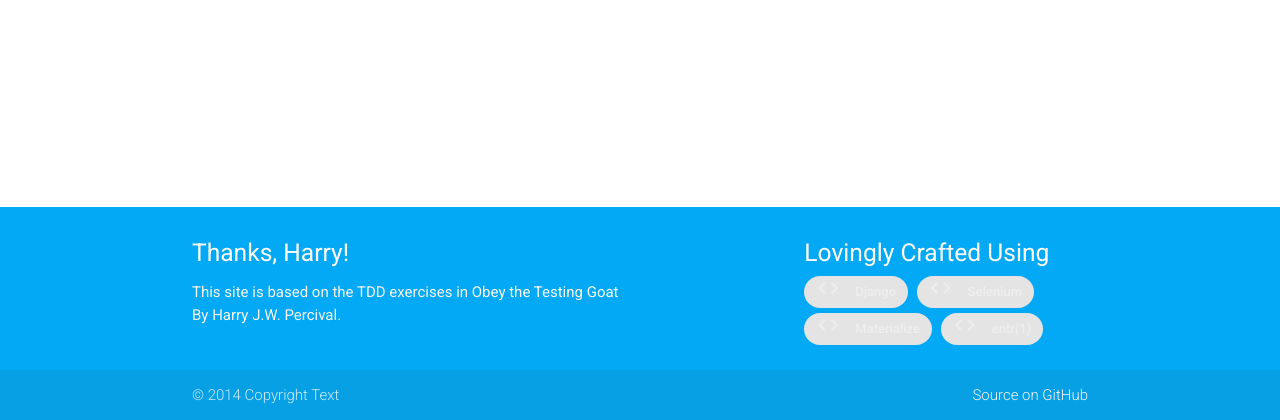
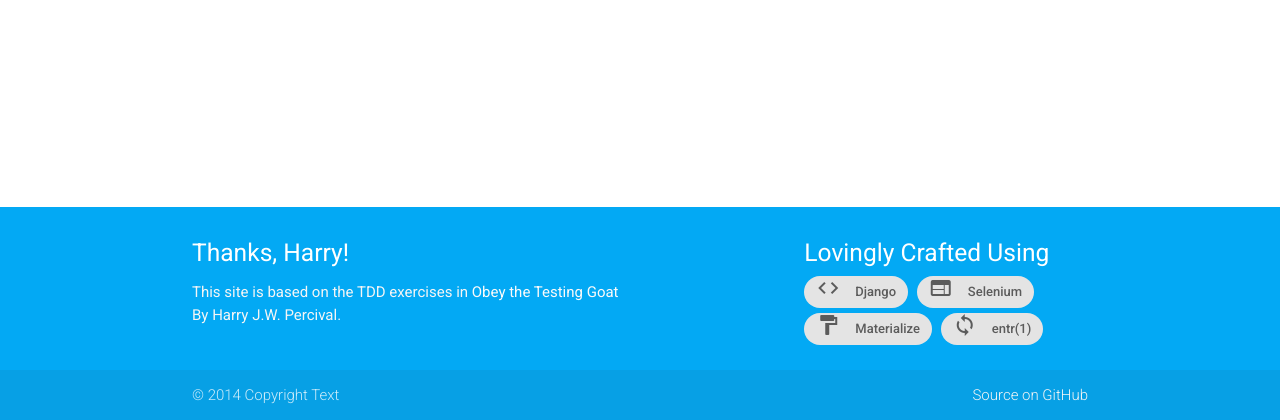
Before and after one commit to PeppyHare/python-tdd-book, a Django app: page / in a window 1280 px wide. Shown: the part 380-800 px from the top of the page. Run offline with Django 3.2, Linux system fonts and the light colour scheme.

Commit message:
Playing around with page styling and css

```diff
--- a/django/lists/templates/base.html
+++ b/django/lists/templates/base.html
@@ -102,10 +102,10 @@
                 </div>
                 <div class="col l4 offset-l2 s12">
                 <h5 class="white-text">Lovingly Crafted Using</h5>
-                <a class="grey-text text-lighten-3 chip" href="https://www.djangoproject.com/"><i class="material-icons left">code</i>Django</a>
-                <a class="grey-text text-lighten-3 chip" href="https://www.seleniumhq.org/"><i class="material-icons left">code</i>Selenium</a>
-                <a class="grey-text text-lighten-3 chip" href="http://materializecss.com/"><i class="material-icons left">code</i>Materialize</a>
-                <a class="grey-text text-lighten-3 chip" href="http://entrproject.org/"><i class="material-icons left">code</i>entr(1)</a>
+                <a class="chip" href="https://www.djangoproject.com/"><i class="material-icons left">code</i>Django</a>
+                <a class="chip" href="https://www.seleniumhq.org/"><i class="material-icons left">web</i>Selenium</a>
+                <a class="chip" href="http://materializecss.com/"><i class="material-icons left">format_paint</i>Materialize</a>
+                <a class="chip" href="http://entrproject.org/"><i class="material-icons left">sync</i>entr(1)</a>
                 </ul>
             </div>
             </div>
```
